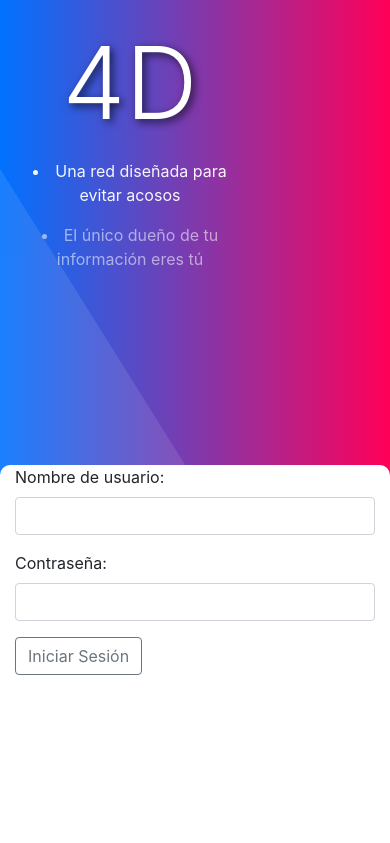
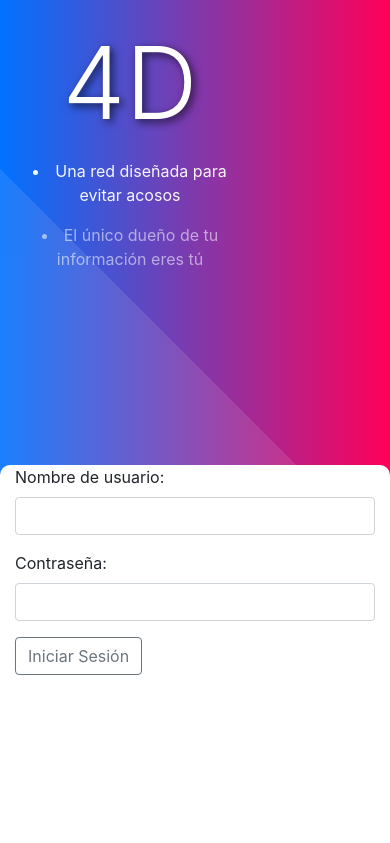
Before and after one commit to FranciscoJesusGata/proyecto4DSocialNetwork, a PHP site: page /HTML/html/index.html in a window 390 px wide. Shown: the top 843 px of the page. Run offline with PHP 8.4, Linux system fonts and the light colour scheme.

Commit message:
retoques responsive index parte 2

```diff
--- a/Resources/css/index.css
+++ b/Resources/css/index.css
@@ -37,7 +37,7 @@ section
 
   opacity: 0.1;
 
-  clip-path: polygon(0% 0, 0 100%, 100% 100%);
+  clip-path: polygon(0vh 0, 0 100vh, 100vh 100vh);
 }
 
 /****** Clase para el efecto del titulo ******/
```
